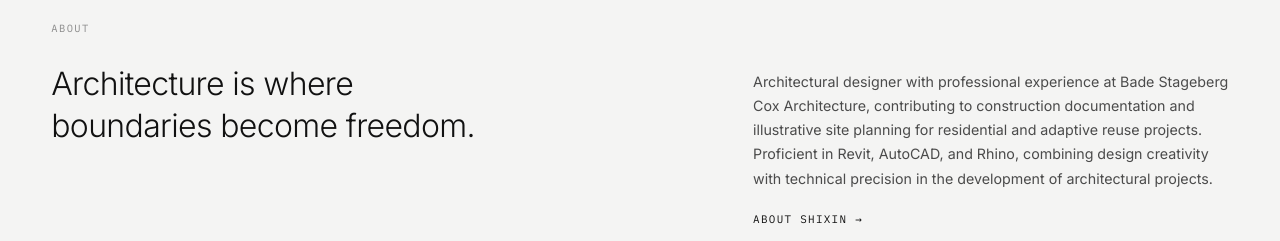
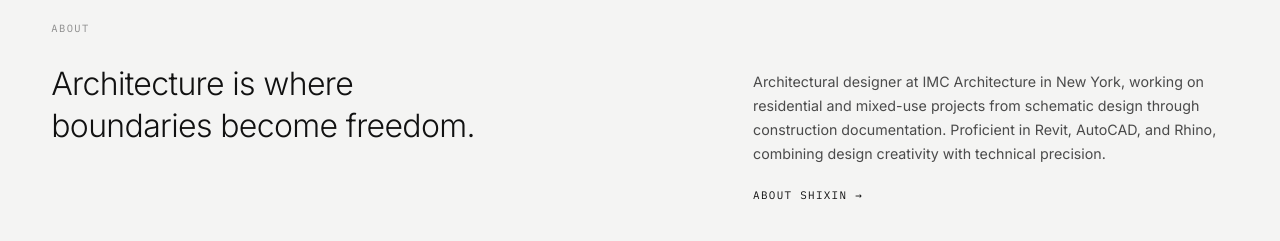
Before and after one commit to lishixin1995/shixinstudio, a React (Vite) app: page / in a window 1280 px wide. Shown: the part 2937-3178 px from the top of the page. Built offline with nearby package versions, Linux system fonts and the light colour scheme.

Commit message:
Home: profile line now names IMC Architecture
Co-Authored-By: Claude Opus 5.5 <noreply@anthropic.com>
Claude-Session: https://claude.ai/code/session_01SrbDN5sSxxjMkVJiUz2jmN

```diff
--- a/src/data/site.js
+++ b/src/data/site.js
@@ -27,7 +27,7 @@ export const statement = {
 }
 
 export const profile =
-  'Architectural designer with professional experience at Bade Stageberg Cox Architecture, contributing to construction documentation and illustrative site planning for residential and adaptive reuse projects. Proficient in Revit, AutoCAD, and Rhino, combining design creativity with technical precision in the development of architectural projects.'
+  'Architectural designer at IMC Architecture in New York, working on residential and mixed-use projects from schematic design through construction documentation. Proficient in Revit, AutoCAD, and Rhino, combining design creativity with technical precision.'
 
 export const portrait = '/images/about/portrait.jpg'
 
```
